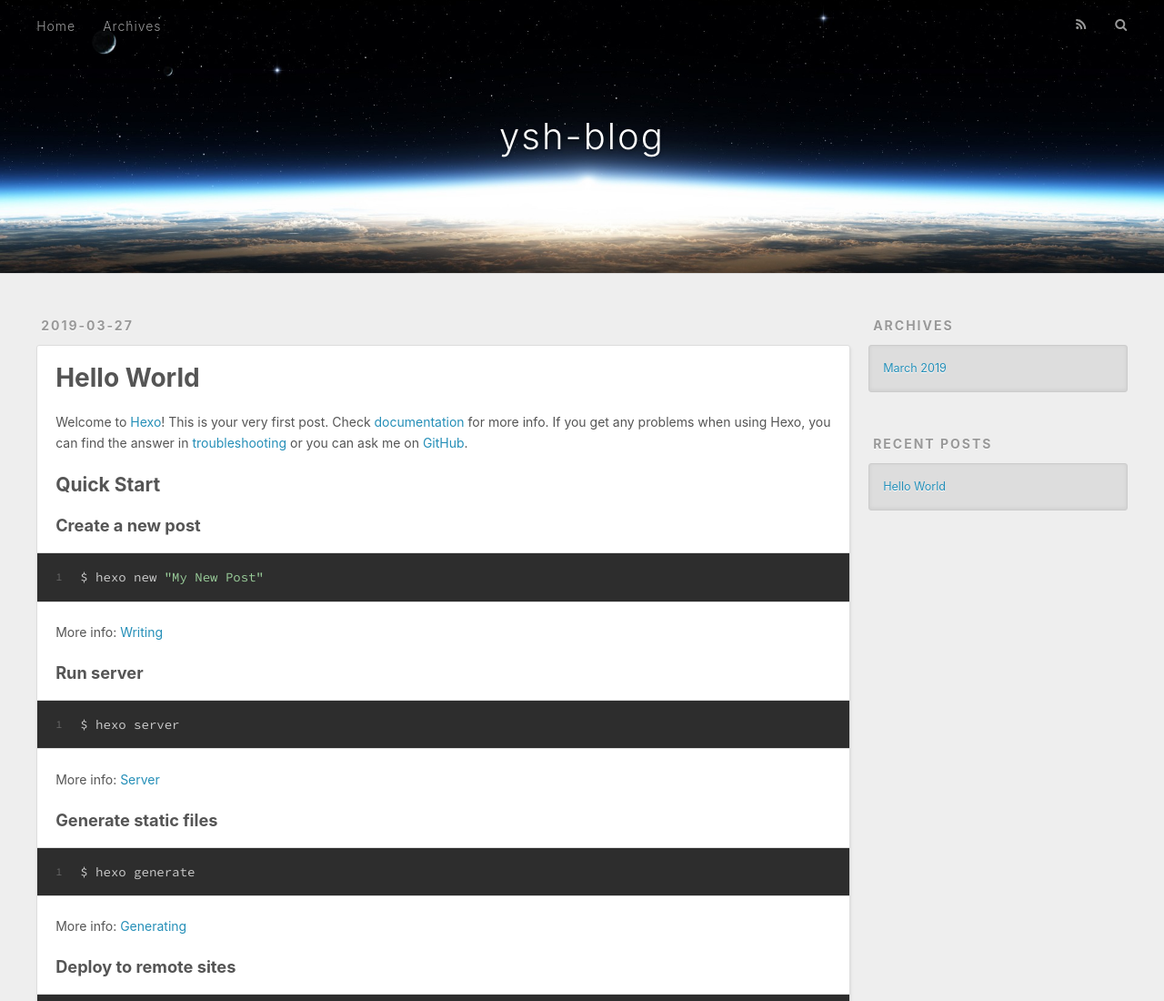
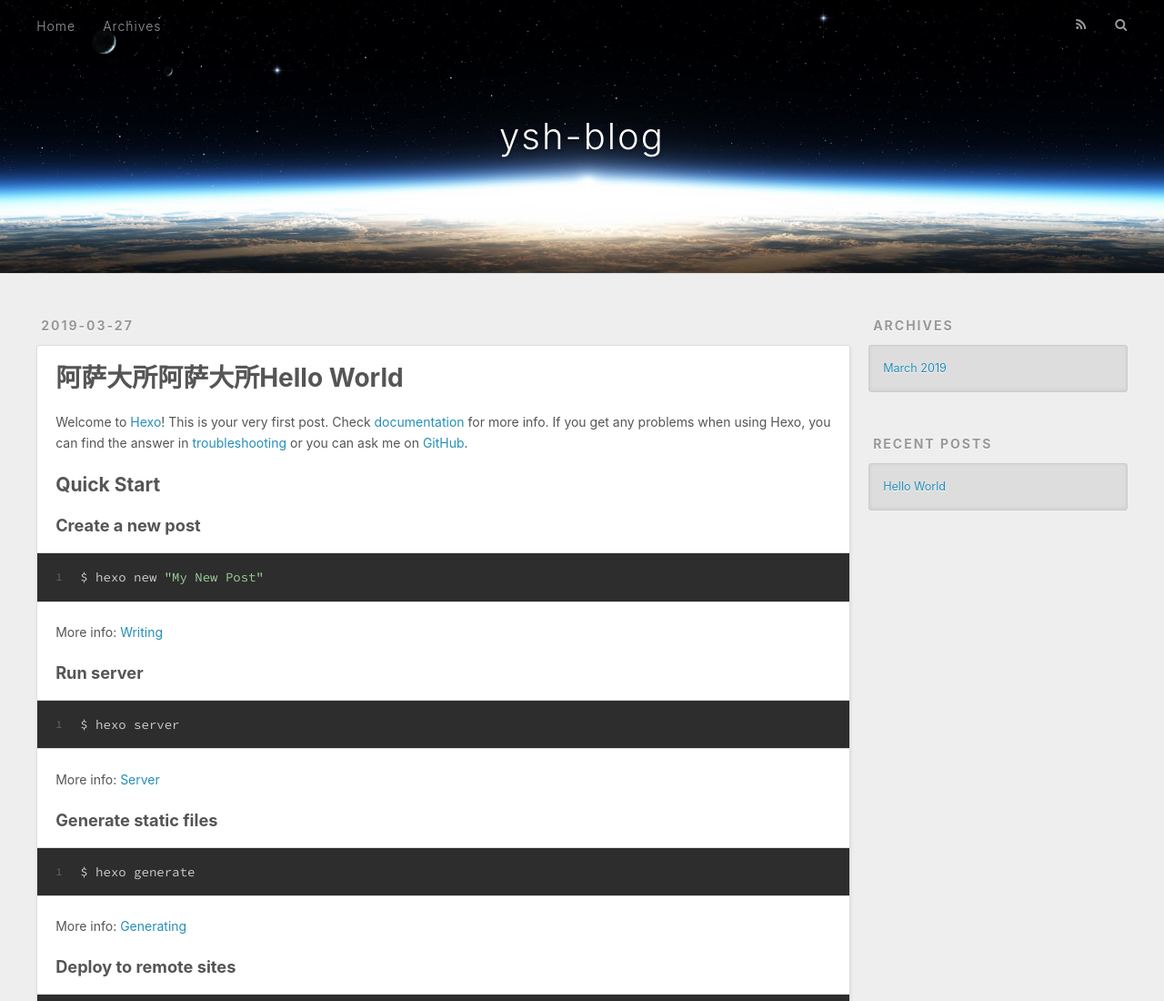
Before and after one commit to YShaoHua/YShaoHua.github.io, a plain HTML site: page index.html in a window 1280 px wide. Shown: the top 1100 px of the page at 91% size. Drawn offline with nearby package versions, Linux system fonts and the light colour scheme.

Commit message:
Site updated: 2019-03-27 19:46:00

```diff
--- a/index.html
+++ b/index.html
@@ -79,7 +79,7 @@
 
 
     <h1 itemprop="name">
-      <a class="article-title" href="/2019/03/27/hello-world/">Hello World</a>
+      <a class="article-title" href="/2019/03/27/hello-world/">阿萨大所阿萨大所Hello World</a>
     </h1>
 
 
```
